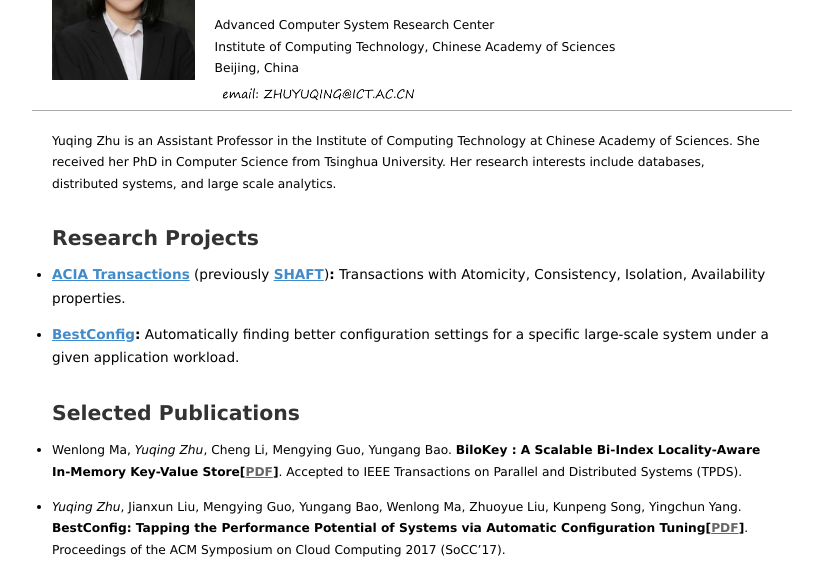
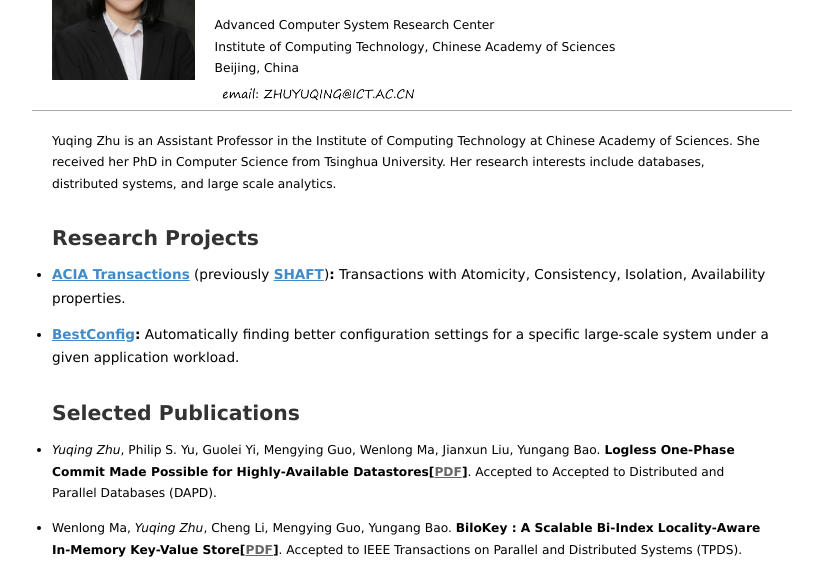
Before and after one commit to zhuyuqing/zhuyuqing.github.io, a plain HTML site: page index.htm in a window 1280 px wide. Shown: the part 160-730 px from the top of the page, without its empty margins (228-1051 px from the left). Drawn offline with Linux system fonts and the light colour scheme.

Commit message:
Update index.htm

```diff
--- a/index.htm
+++ b/index.htm
@@ -50,6 +50,13 @@ Data Replication Strategy for High-Throughput Big Data Processing, <em>2014.01~2
 
 <h2>Selected Publications</h2>
 <ul>
+<li>
+<p>
+<em>Yuqing Zhu</em>, Philip S. Yu, Guolei Yi, Mengying Guo, Wenlong Ma, Jianxun Liu, Yungang Bao.
+<b>Logless One-Phase Commit Made Possible for Highly-Available Datastores[<a href="https://github.com/zhuyuqing/zhuyuqing.github.io/blob/master/ict_files/pubs/HACommit.pdf">PDF</a>]</b>.
+ Accepted to Accepted to Distributed and Parallel Databases (DAPD).
+</p>
+</li>
 <li>
 <p>
 Wenlong Ma, <em>Yuqing Zhu</em>, Cheng Li, Mengying Guo, Yungang Bao.
```
